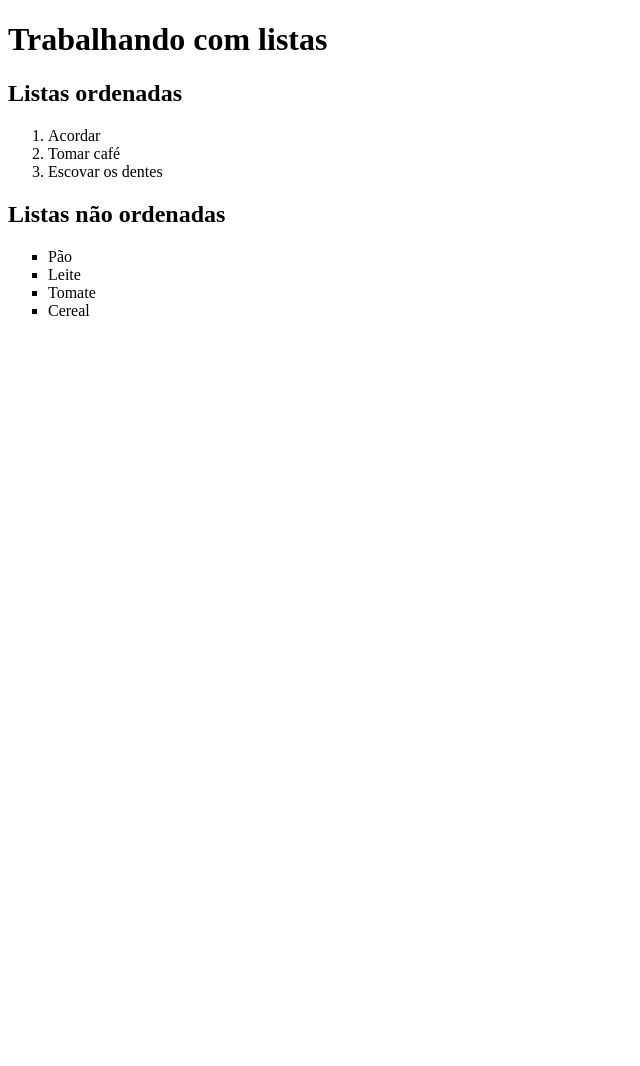
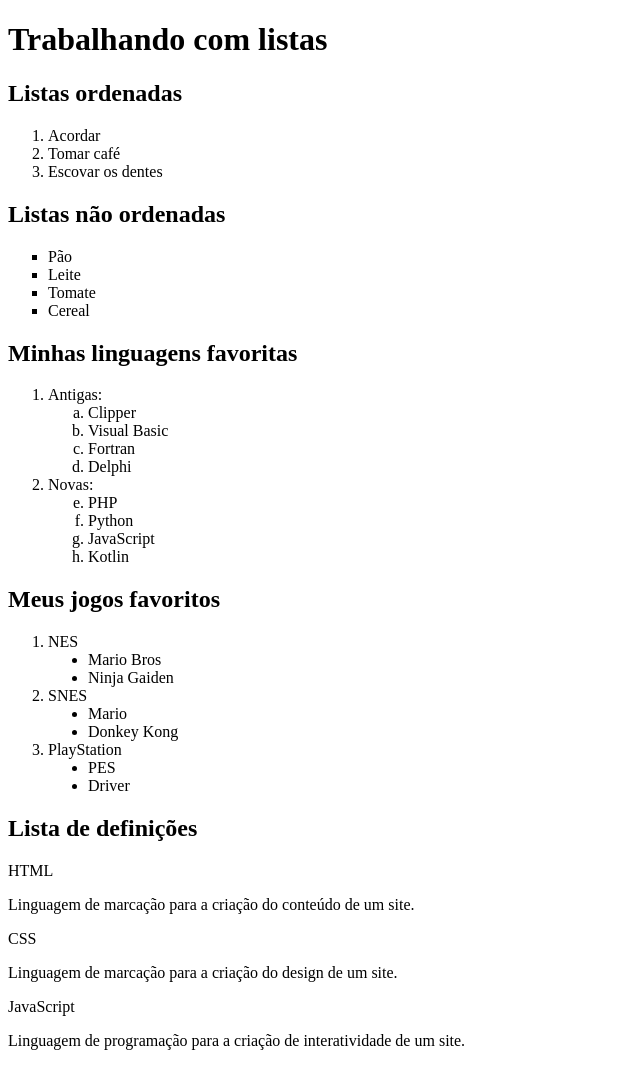
Before and after one commit to lucaslimafernandes/HTML_CSS, a plain HTML site: page mod1/ex009/index.html in a window 1280 px wide. Shown: the whole page, without its empty margins (0-640 px from the left). Before the commit the page ends 800 px from the top, so only its background shows below. Drawn offline with Linux system fonts and the light colour scheme.

Commit message:
Aula 28 OK

```diff
--- a/mod1/ex009/index.html
+++ b/mod1/ex009/index.html
@@ -21,6 +21,50 @@
         <li>Tomate</li>
         <li>Cereal</li>
     </ul>
+    <h2>Minhas linguagens favoritas</h2>
+    <ol>
+        <li>Antigas:</li>
+        <ol type="a">
+            <li>Clipper</li>
+            <li>Visual Basic</li>
+            <li>Fortran</li>
+            <li>Delphi</li>
+        </ol>
+        <li>Novas:</li>
+        <ol type="a" start="5">
+            <li>PHP</li>
+            <li>Python</li>
+            <li>JavaScript</li>
+            <li>Kotlin</li>
+        </ol>
+    </ol>
+    <h2>Meus jogos favoritos</h2>
+    <ol>
+        <li>NES</li>
+            <ul type="disc">
+                <li>Mario Bros</li>
+                <li>Ninja Gaiden</li>
+            </ul>
+        <li>SNES</li>
+            <ul type="disc">
+                <li>Mario</li>
+                <li>Donkey Kong</li>
+            </ul>
+        <li>PlayStation</li>
+            <ul type="disc">
+                <li>PES</li>
+                <li>Driver</li>
+            </ul>
+    </ol>
+    <h2>Lista de definições</h2>
+    <dl>
+        <dt>HTML</dt>
+        <dl>Linguagem de marcação para a criação do conteúdo de um site.</dl>
+        <dt>CSS</dt>
+        <dl>Linguagem de marcação para a criação do design de um site.</dl>
+        <dt>JavaScript</dt>
+        <dl>Linguagem de programação para a criação de interatividade de um site.</dl>
+    </dl>
 
 </body>
 </html>
```
Also changed, not shown: mod1/ex010/index.html (added, +20 -0 lines), mod1/ex010/noticias/page3.html (added, +13 -0 lines), mod1/ex010/page2.html (added, +13 -0 lines), 1 other file.
